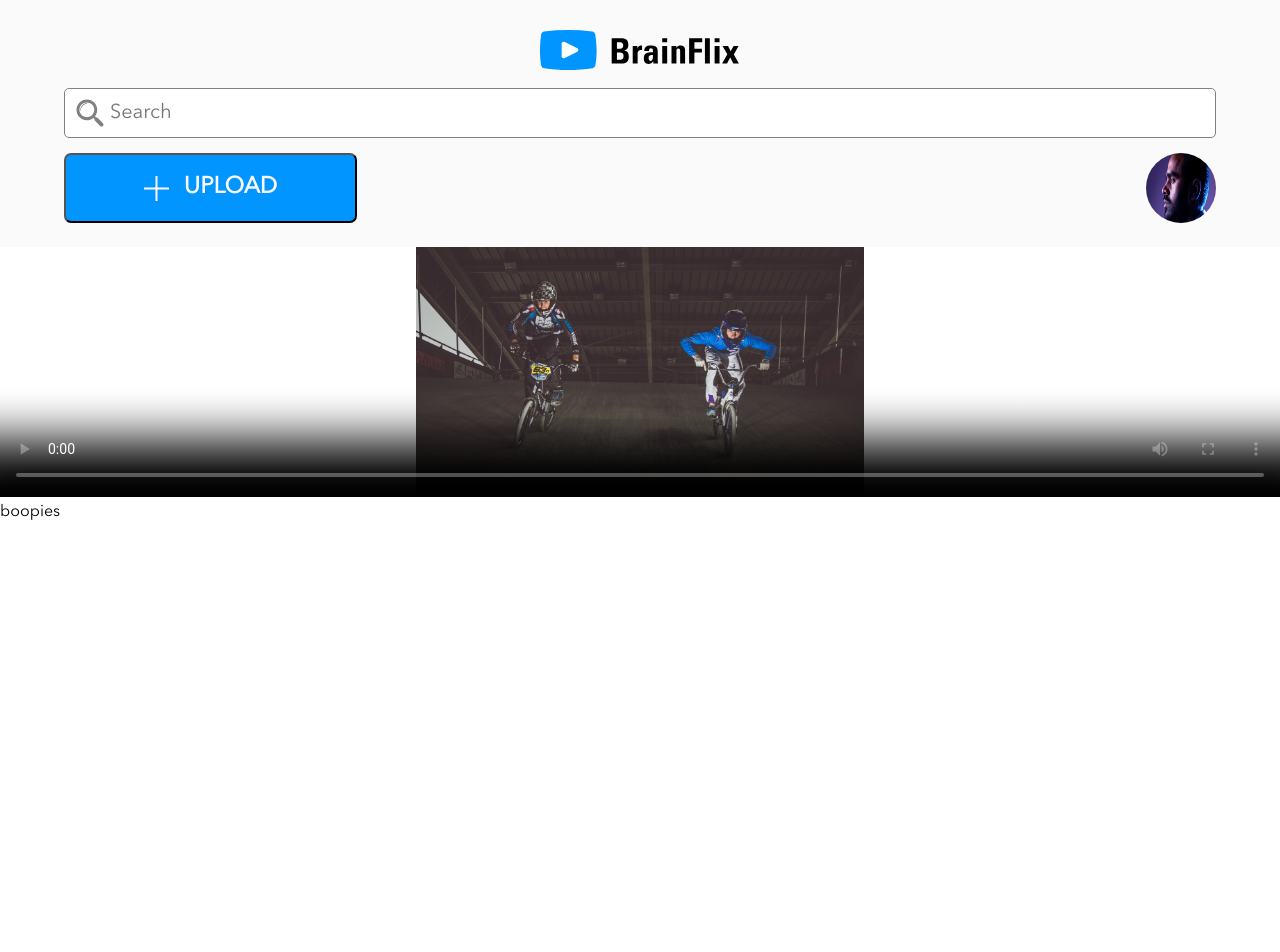
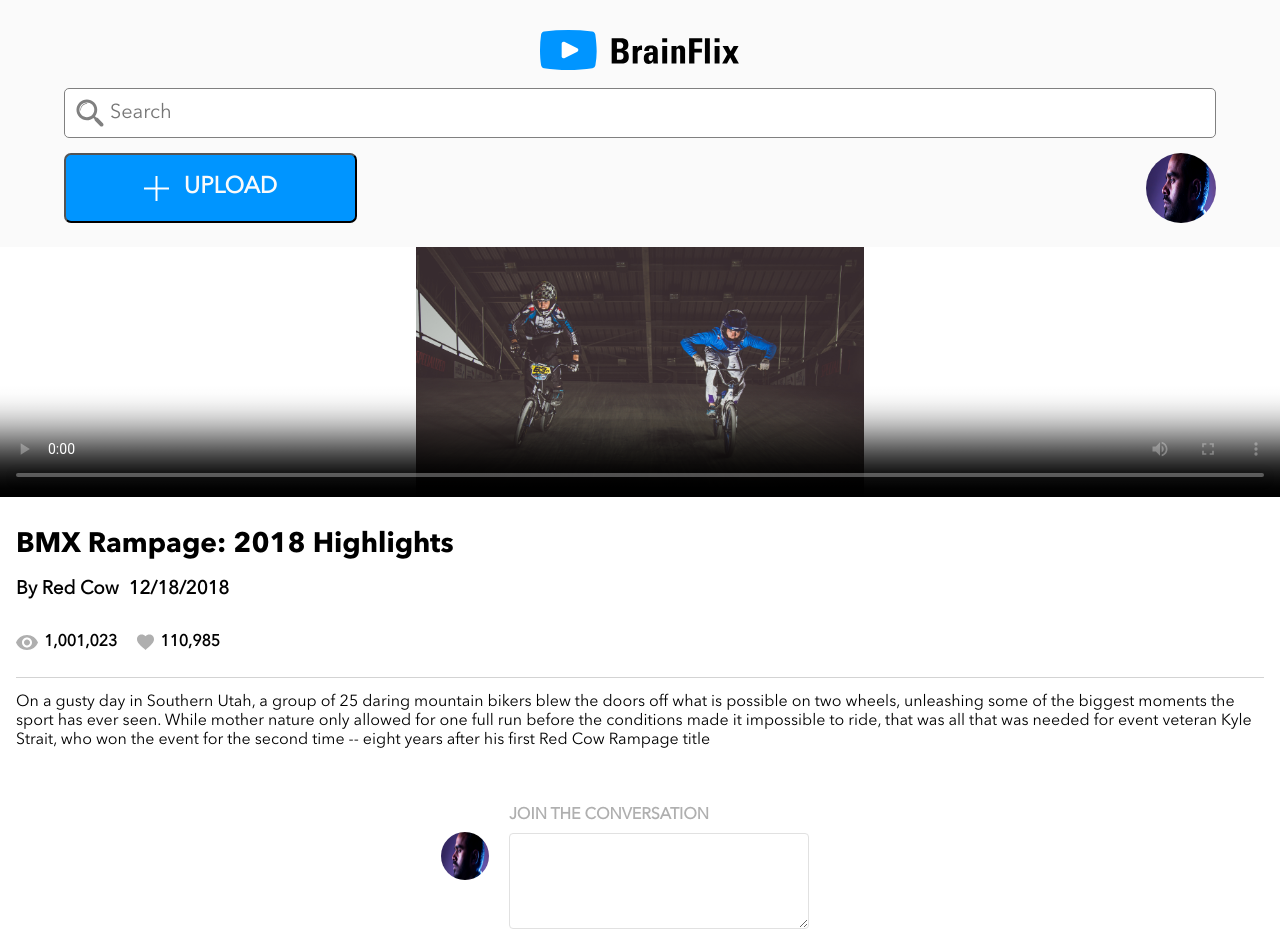
Before and after one commit to RichardBanh/project4, a React (Create React App) app: page / in a window 1280 px wide. Shown: the top 952 px of the page. Before the commit the page ends 800 px from the top, so only its background shows below. Built offline with nearby package versions, Linux system fonts and the light colour scheme.

Commit message:
updated css finished forms and videotitle

```diff
--- a/src/App.js
+++ b/src/App.js
@@ -1,16 +1,17 @@
 import React, { Component } from 'react';
 import Nav from './components/navbar';
 import Video from './components/video';
-import Comments from './components/comments.jsx'
-
+import Videotitle from './components/videotitle.jsx'
+import Form from './components/form';
 class App extends Component {
   render() {
-    console.log(this.props);
+    console.log(this.props.mainVideo[0]);
     return (
       <div >
         <Nav />
         <Video />
-        <Comments mainVideo = {this.props.mainVideo} />
+        <Videotitle mainVideo = {this.props.mainVideo[0]} />
+        <Form />
       </div>
     );
     }
--- a/src/components/comments.jsx
+++ /dev/null
@@ -1,15 +0,0 @@
-import React, { Component } from 'react';
-
-class Comments extends Component {
-
- render() {
-  console.log(this.props.length)
-  return (
-   <div>
-    boopies
-   </div>
-  );
- }
-}
-
-export default Comments;
--- /dev/null
+++ b/src/components/form.jsx
@@ -0,0 +1,24 @@
+import React, { Component } from 'react';
+
+class Form extends Component {
+
+ render() {
+  return (
+   <div className="comment-section">
+      <div className="text-box">
+         <div className="nameandphoto">
+           <img src="./Images/Mohan-muruge.jpg" alt=""/>
+           <form action="">
+               <h4>JOIN THE CONVERSATION</h4>
+               <textarea id="comment" type="text" name="comment-section"></textarea>
+               <br/>
+               <button className="form">COMMENT</button>
+           </form>
+         </div>
+      </div>
+   </div>
+    );
+ }
+}
+
+export default Form;
--- /dev/null
+++ b/src/components/videotitle.jsx
@@ -0,0 +1,36 @@
+import React, { Component } from 'react';
+
+class Videotitle extends Component {
+
+ render() {
+  var mainpath = this.props.mainVideo
+  console.log(mainpath.likes)
+  console.log(mainpath.title)
+  console.log(mainpath.views)
+  console.log(mainpath.timestamp)
+  console.log(mainpath.description)
+  return (
+   <div className='videotitle'>
+    <h1>{mainpath.title}</h1>
+    <div>
+     <h3>By {mainpath.id}<span>{mainpath.timestamp}</span></h3>
+     <div className='likesviews'>
+      <div className="views">
+       <img src="./Icons/SVG/Icon-views.svg" alt="Eye Icon"/>
+       <h4>{mainpath.views}</h4>
+      </div>
+      <div className="likes">
+       <img src="./Icons/SVG/Icon-likes.svg" alt=""/>
+       <h4>{mainpath.likes}</h4>
+      </div>
+     </div>
+     <div className="divbox">
+     </div>
+    </div>
+    <p>{mainpath.description}</p>
+   </div>
+  );
+ }
+}
+
+export default Videotitle;
--- a/src/index.css
+++ b/src/index.css
@@ -6,6 +6,11 @@
 @font-face {
   font-family: "Avenir";
   src: url(./GlobalFont/AvenirNextProLT/Linotype-AvenirNextLTPro-Regular.otf);
+}
+
+@font-face {
+  font-family: "Avenir-bold";
+  src: url(./GlobalFont/AvenirNextProLT/Linotype-AvenirNextLTPro-Bold.otf);
 }
 
 @font-face {
@@ -136,52 +141,49 @@ ul {
   height: 250px;
 }
 
-/*--- About section---*/
-.aboutout {
-  margin-left: auto;
-  margin-right: auto;
-  max-width: 1032px;
-  margin-top: 48px;
-  font-size: 3.125em;
-  margin-bottom: 48px;
-  padding-left: 30px;
+/*---video title---*/
+.videotitle {
+  padding-top: 25px;
+  padding-left: 16px;
+  padding-right: 16px;
 }
 
-.about {
-  margin-left: auto;
-  margin-right: auto;
-  max-width: 900px;
+.videotitle h1 {
+  font-size: 1.75em;
+  font-family: "Avenir-bold";
+  margin-bottom: 16px;
 }
 
-.about h2 {
-  margin-top: 48px;
-  margin-bottom: 40px;
+.videotitle h3 {
+  padding-bottom: 32px;
 }
 
-.about h4 {
-  margin-bottom: 56px;
+.videotitle span {
+  padding-left: 10px;
 }
 
-.about--special {
-  margin-bottom: 32px;
-}
-
-.about img {
-  width: 896px;
-  height: 450px;
-}
-
-.article-block {
+.videotitle .likesviews {
   display: -webkit-box;
   display: -ms-flexbox;
   display: flex;
-  -webkit-box-sizing: border-box;
-          box-sizing: border-box;
-  margin-bottom: 48px;
+  padding-bottom: 24px;
 }
 
-.article-block :nth-child(2) {
-  padding-left: 40px;
+.videotitle .views {
+  display: -webkit-box;
+  display: -ms-flexbox;
+  display: flex;
+  margin-right: 20px;
+}
+
+.videotitle .likes {
+  display: -webkit-box;
+  display: -ms-flexbox;
+  display: flex;
+}
+
+.videotitle .views img, .videotitle .likes img {
+  padding-right: 6px;
 }
 
 /*--- Photo Gallery---*/
@@ -371,6 +373,7 @@ a {
   display: -webkit-box;
   display: -ms-flexbox;
   display: flex;
+  margin-right: 30px;
 }
 
 #name {
@@ -385,7 +388,7 @@ a {
 }
 
 #comment {
-  width: 460px;
+  width: 300px;
   height: 96px;
   border: 1px solid #E1E1E1;
   padding-left: 16px;
@@ -397,7 +400,7 @@ a {
 
 button.form {
   margin-top: 24px;
-  margin-left: 305px;
+  width: 300px;
 }
 
 form h4 {
@@ -433,12 +436,6 @@ iframe {
   margin-right: 30px;
 }
 
-#input-name {
-  width: 533px;
-  margin-top: 24px;
-  margin-bottom: 40px;
-}
-
 .comment {
   width: 460px;
   font-size: .9em;
@@ -451,6 +448,9 @@ iframe {
   -webkit-box-pack: center;
       -ms-flex-pack: center;
           justify-content: center;
+  height: 1px;
+  border-bottom: 1px solid lightgrey;
+  margin-bottom: 15px;
 }
 
 .titlebox {
--- a/src/index.js
+++ b/src/index.js
@@ -5,13 +5,13 @@ import App from './App';
 import * as serviceWorker from './serviceWorker';
 
 const mainVideo = [{
- id: '',
- title:" BMX Rampage: 201 Highlights",
+ id: 'Red Cow',
+ title:" BMX Rampage: 2018 Highlights",
  description: 'On a gusty day in Southern Utah, a group of 25 daring mountain bikers blew the doors off what is possible on two wheels, unleashing some of the biggest moments the sport has ever seen. While mother nature only allowed for one full run before the conditions made it impossible to ride, that was all that was needed for event veteran Kyle Strait, who won the event for the second time -- eight years after his first Red Cow Rampage title',
  channel: '',
  image: './Images/video-list-0.jpg',
  views: '1,001,023',
- likes: 110985,
+ likes: '110,985',
  duration: '',
  video: '',
  timestamp: '12/18/2018',
--- a/src/index.scss
+++ b/src/index.scss
@@ -7,6 +7,13 @@
     font-family: "Avenir";
     src: url(./GlobalFont/AvenirNextProLT/Linotype-AvenirNextLTPro-Regular.otf);
 }
+
+@font-face {
+    font-family: "Avenir-bold";
+    src: url(./GlobalFont/AvenirNextProLT/Linotype-AvenirNextLTPro-Bold.otf);
+}
+
+
 @font-face {
     font-family: "Roboto";
     src: url(https://fonts.googleapis.com/css?family=Roboto);
@@ -143,47 +150,45 @@ ul {
     }
 }
 
-/*--- About section---*/
+/*---video title---*/
+.videotitle {
+    padding-top:25px;
+    padding-left:16px;
+    padding-right:16px;
 
-.aboutout {
-    @include wrapper(1032px);
-    margin-top: 48px;
-    font-size: $textsize2;
-    margin-bottom: 48px;
-    padding-left: 30px;
-}
-.about{
-    @include wrapper(900px);
-}
-
-.about h2 {
-    margin-top: 48px;
-    margin-bottom: 40px;
-}
-
-.about h4 {
-    margin-bottom: 56px;
-}
-
-.about--special {
-    margin-bottom: 32px;
+    h1{
+        font-size: 1.75em;
+        font-family: "Avenir-bold";
+        margin-bottom: 16px;
 
     }
 
-.about img {
-    width: 896px;
-    height: 450px;
+    h3 {
+        padding-bottom:32px;
     }
 
-.article-block {
+    span {
+        padding-left: 10px;
+    }
+
+    .likesviews {
         display: flex;
-    box-sizing: border-box;
-    margin-bottom: 48px;
+        padding-bottom:24px;
+    }
 
-    & :nth-child(2) {
-        padding-left: 40px;
+    .views {
+        display:flex;
+        margin-right:20px;
+    }
+
+    .likes {
+        display:flex;
+    }
+    .views img, .likes img {
+        padding-right: 6px;
     }
 }
+
 
 /*--- Photo Gallery---*/
 .photobackground {
@@ -318,6 +323,7 @@ a{
 
 .nameandphoto {
     display: flex;
+    margin-right: 30px;
 
 }
 
@@ -332,7 +338,7 @@ a{
 }
 
 #comment {
-    width:460px;
+    width:300px;
     height: 96px;
     border: 1px solid $text-field-border;
     padding-left: 16px;
@@ -345,7 +351,7 @@ a{
 
 button.form {
     margin-top: 24px;
-    margin-left: 305px;
+    width:300px;
 }
 
 form h4 {
@@ -376,11 +382,6 @@ iframe {
     margin-right:30px;
 }
 
-#input-name {
-    width: 533px;
-    margin-top: 24px;
-    margin-bottom: 40px;
-}
 
 .comment {
     width: 460px;
@@ -390,6 +391,9 @@ iframe {
 .divbox {
     display: flex;
     justify-content: center;
+    height:1px;
+    border-bottom:1px solid lightgrey;
+    margin-bottom:15px;
 }
 
 .titlebox {
```
Also changed, not shown: src/GlobalFont/AvenirNextProLT/Linotype-AvenirNextLTPro-Bold.otf (renamed from src/GlobalFont/AvenirNextProLT/Linotype - AvenirNextLTPro-Bold.otf), 1 other file (tests, documents, lock files or other folders). Lines whose indentation alone changed are shown as unchanged.
